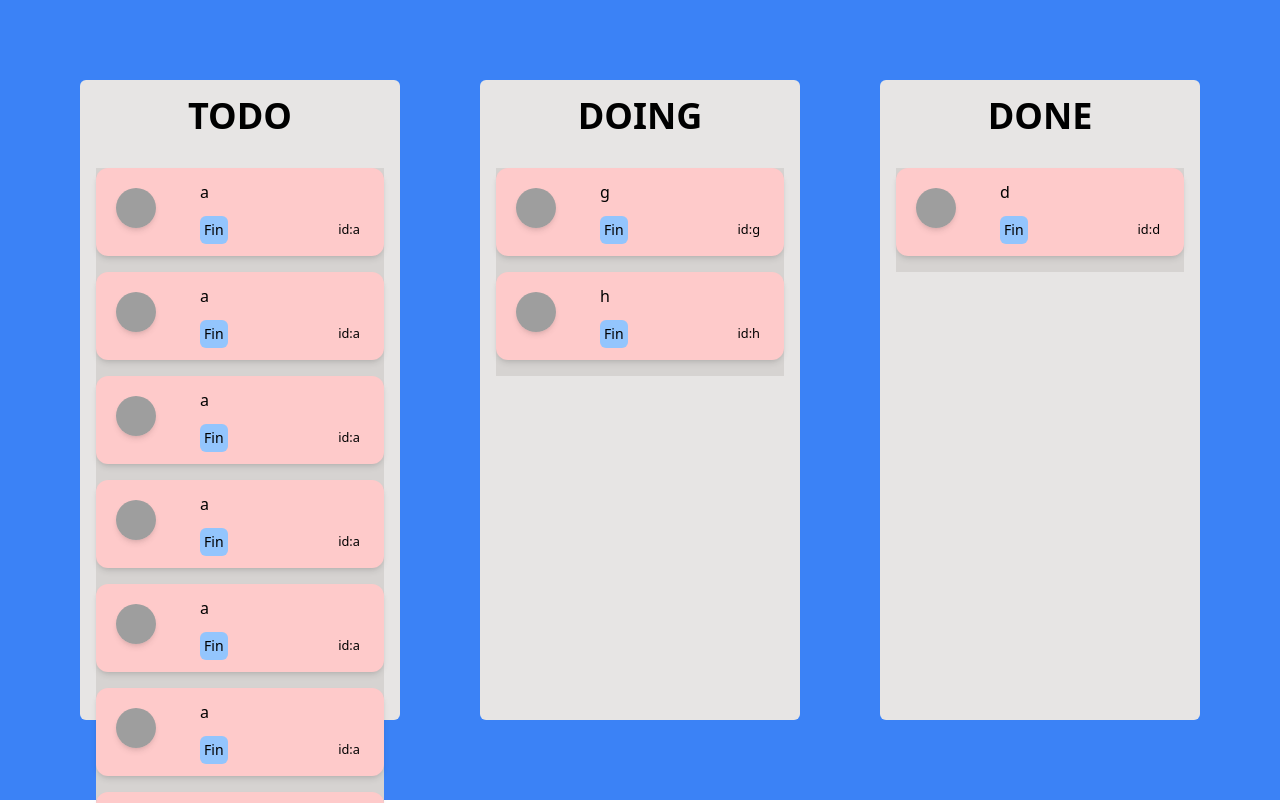
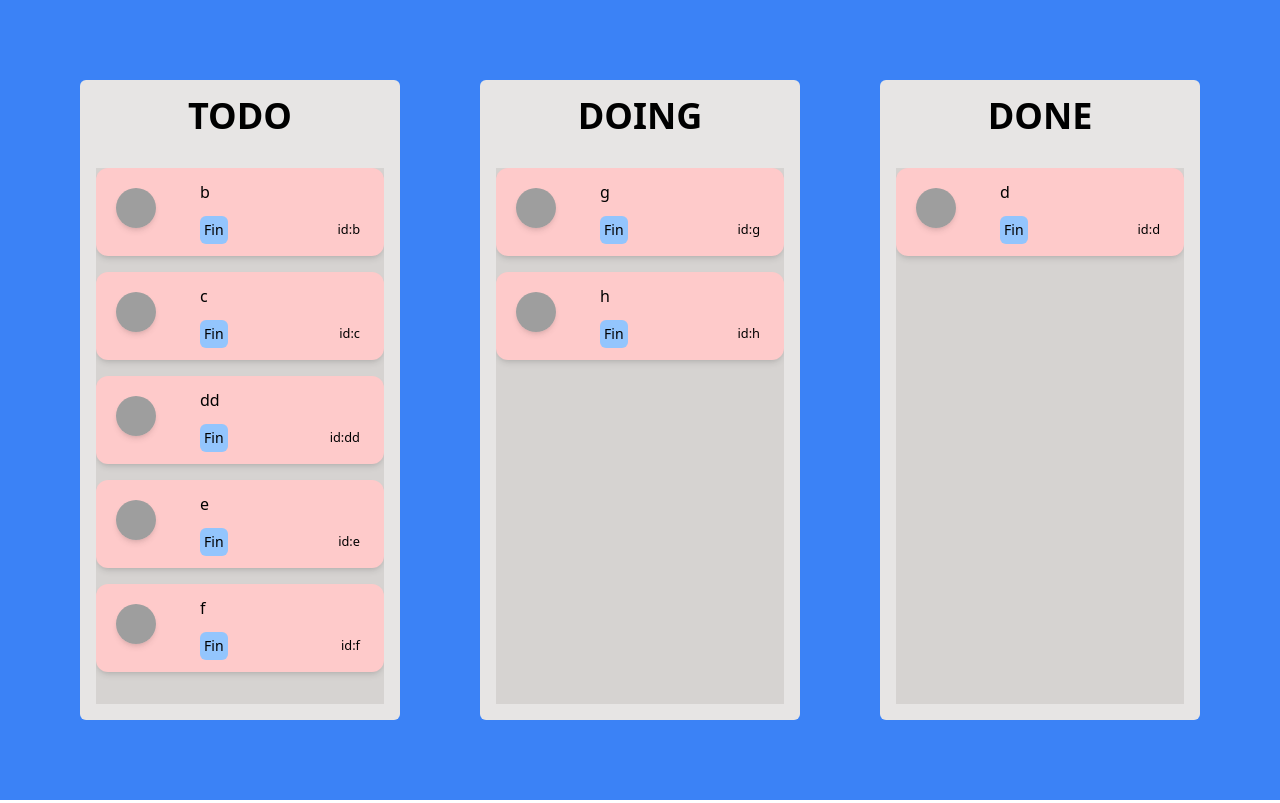
Before and after one commit to pakjonghun/recoilPr, a React (Create React App) app: page / in a window 1280 px wide. Shown: the top 803 px of the page. Built offline with nearby package versions, Linux system fonts and the light colour scheme; grey boxes are pictures that could not be loaded.

Commit message:
Add:버그 픽스 아이디가 같아야 함.

```diff
--- a/src/atoms.tsx
+++ b/src/atoms.tsx
@@ -18,16 +18,11 @@ export const todoState = atom<TypeTodoState>({
   key: "todos",
   default: {
     todo: [
-      makeTodo("a"),
-      makeTodo("a"),
-      makeTodo("a"),
-      makeTodo("a"),
-      makeTodo("a"),
-      makeTodo("a"),
-      makeTodo("a"),
-      makeTodo("a"),
       makeTodo("b"),
-      makeTodo("a"),
+      makeTodo("c"),
+      makeTodo("dd"),
+      makeTodo("e"),
+      makeTodo("f"),
     ],
     doing: [makeTodo("g"), makeTodo("h")],
     done: [makeTodo("d")],
--- a/src/components/Board.tsx
+++ b/src/components/Board.tsx
@@ -17,10 +17,10 @@ const Board: FC<BoardProps> = ({ list, title }) => {
           <ul
             {...provider.droppableProps}
             ref={provider.innerRef}
-            className=" bg-stone-300 w-full max-w-xs flex flex-col items-center"
+            className=" overflow-y-scroll bg-stone-300 h-full w-full max-w-xs flex flex-col items-center"
           >
             {list.map((item, index) => (
-              <Card key={item.todo} index={index} list={item} />
+              <Card key={item.id} index={index} list={item} />
             ))}
             {provider.placeholder}
           </ul>
--- a/src/components/Card.tsx
+++ b/src/components/Card.tsx
@@ -11,13 +11,13 @@ type CardProps = {
 
 const Card: FC<CardProps> = ({ list, index }) => {
   return (
-    <Draggable index={index} draggableId={list.todo}>
+    <Draggable index={index} draggableId={list.id}>
       {(provider) => (
         <li
           ref={provider.innerRef}
           {...provider.dragHandleProps}
           {...provider.draggableProps}
-          className="flex cursor-pointer bg-red-200 w-full h-22 rounded-xl shadow-md mb-4"
+          className="flex cursor-pointer bg-red-200 w-full rounded-xl shadow-md mb-4"
         >
           <img
             className="m-5 mr-8 w-10 h-10 rounded-full shadow-md"
```
